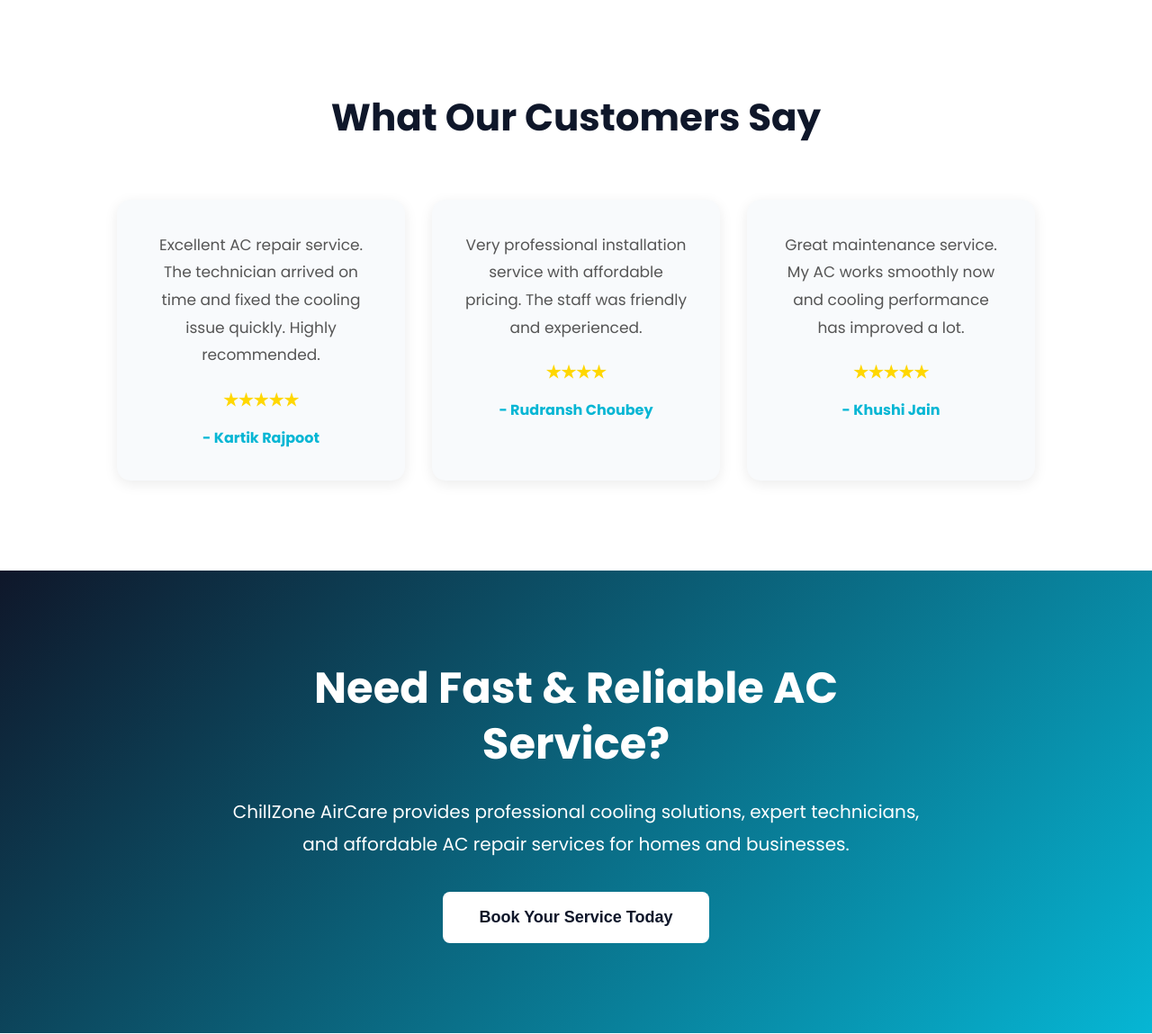
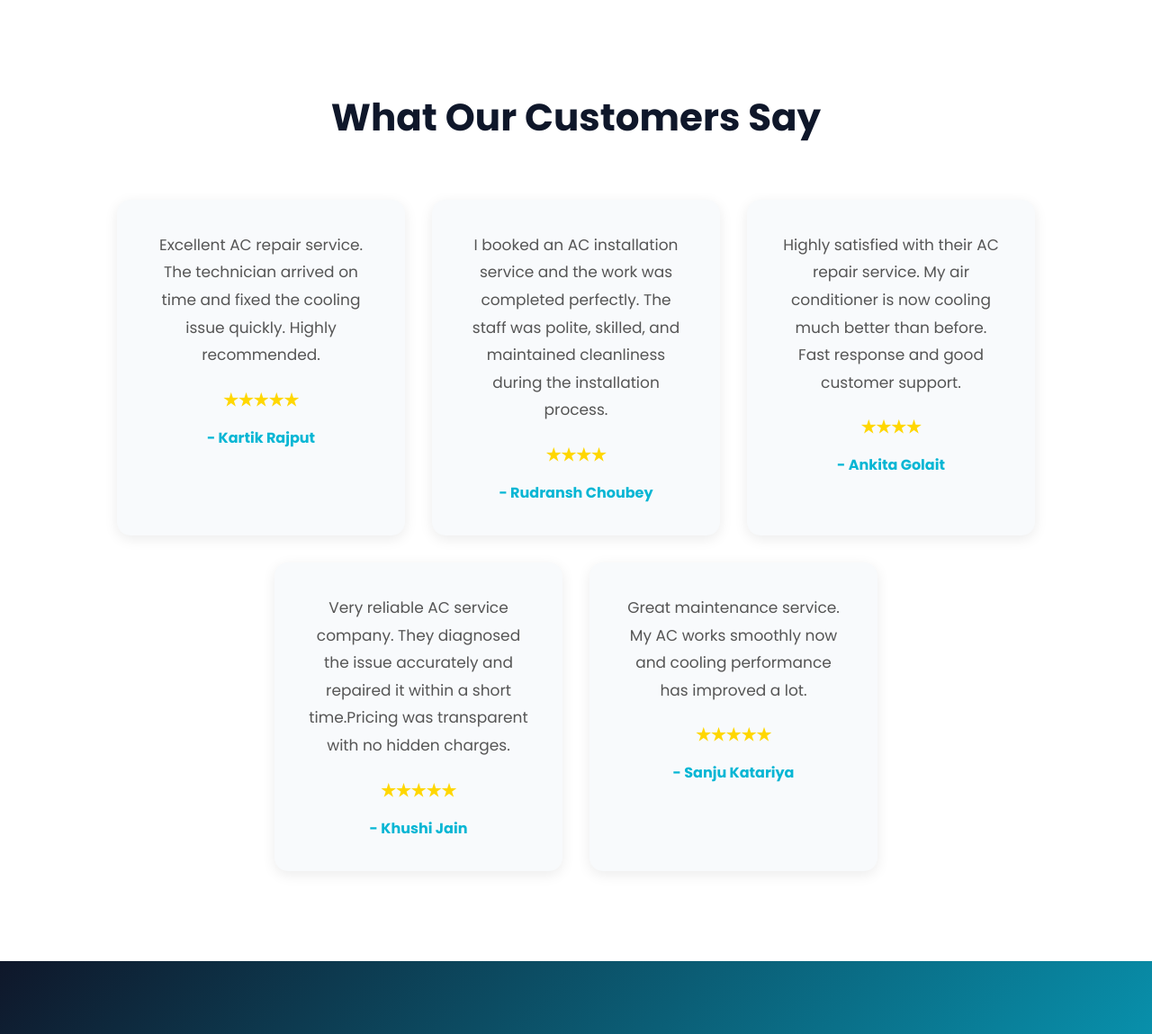
Before and after one commit to katariyasanju18/ChillZone_AirCare, a Flask app: page / in a window 1280 px wide. Shown: the part 3108-4257 px from the top of the page at 90% size. Run offline with Flask 3, Linux system fonts and the light colour scheme.

Commit message:
Updated website design

```diff
--- a/templates/index.html
+++ b/templates/index.html
@@ -313,15 +313,15 @@
 
             <h3>★★★★★</h3>
 
-            <h4>- Kartik Rajpoot</h4>
+            <h4>- Kartik Rajput</h4>
 
         </div>
 
         <div class="testimonial-box">
 
             <p>
-                Very professional installation service with affordable pricing.
-                The staff was friendly and experienced.
+                I booked an AC installation service and the work was completed perfectly.
+                The staff was polite, skilled, and maintained cleanliness during the installation process.
             </p>
 
             <h3>★★★★</h3>
@@ -330,7 +330,33 @@
 
         </div>
 
+         <div class="testimonial-box">
+
+            <p>
+               Highly satisfied with their AC repair service.
+                My air conditioner is now cooling much better than before. Fast response and good customer support.
+            </p>
+
+            <h3>★★★★</h3>
+
+            <h4>- Ankita Golait</h4>
+
+        </div>
+
         <div class="testimonial-box">
+
+            <p>
+                Very reliable AC service company. They diagnosed the issue accurately
+                and repaired it within a short time.Pricing was transparent with no hidden charges.
+            </p>
+
+            <h3>★★★★★</h3>
+
+            <h4>- Khushi Jain</h4>
+
+        </div>
+
+         <div class="testimonial-box">
 
             <p>
                 Great maintenance service. My AC works smoothly now
@@ -339,7 +365,7 @@
 
             <h3>★★★★★</h3>
 
-            <h4>- Khushi Jain</h4>
+            <h4>- Sanju Katariya</h4>
 
         </div>
 
```
